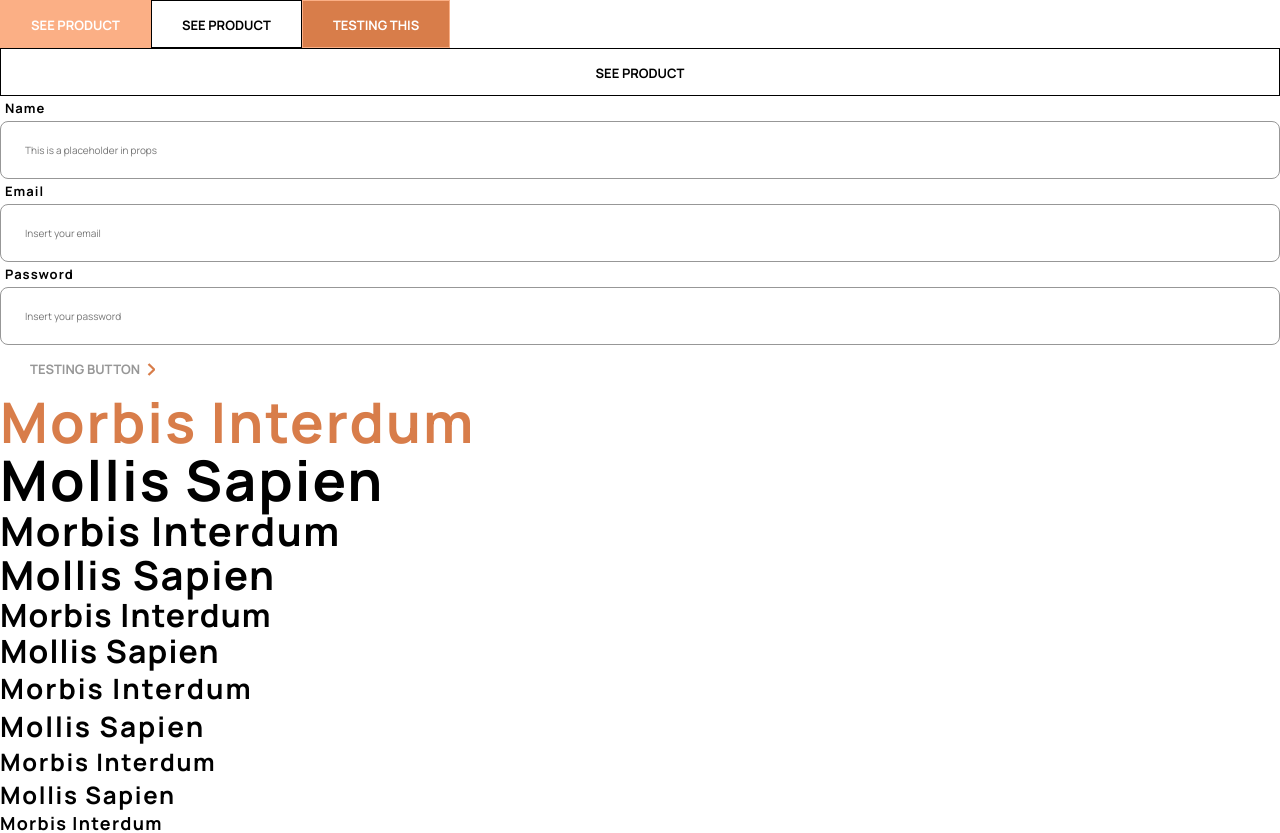
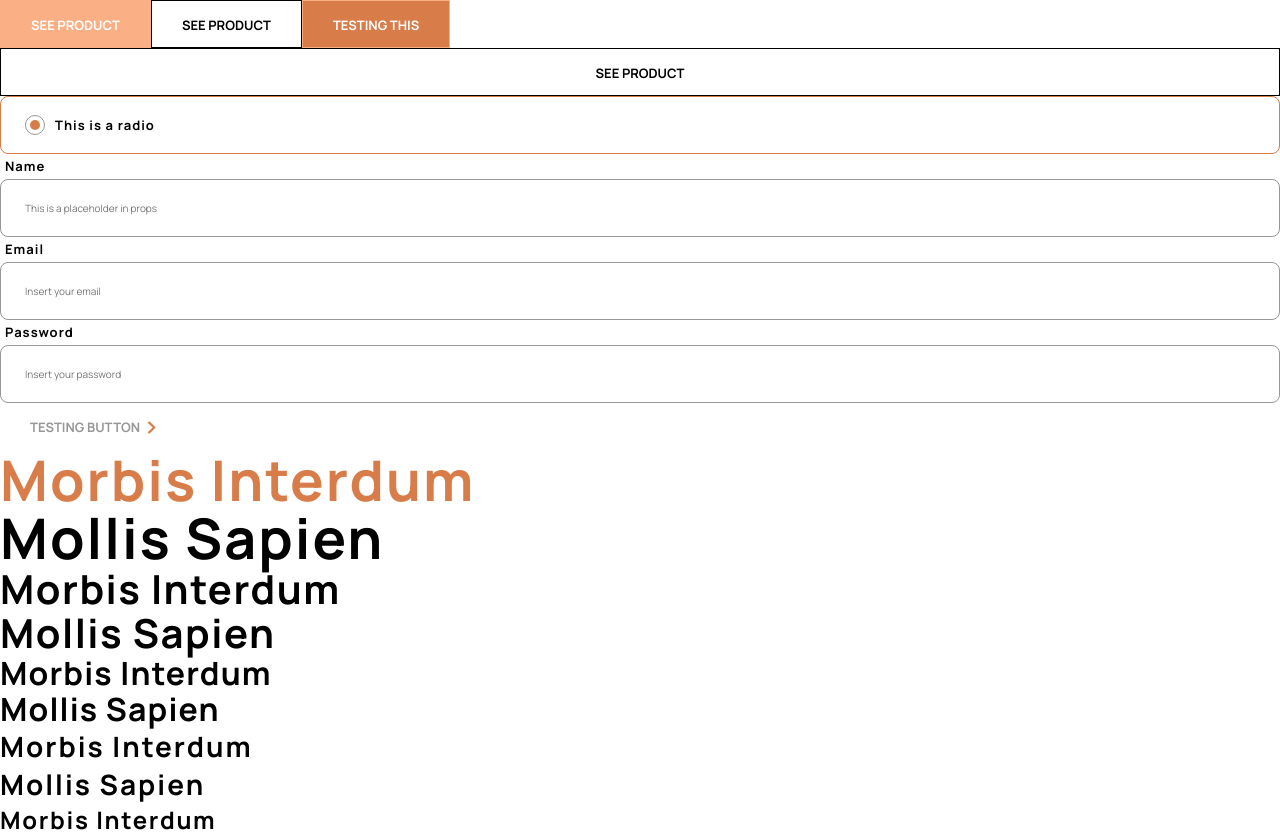
Before and after one commit to MauricioMorenoMorales/FM-16-audiophile-e-comerce, a React (Create React App) app: page / in a window 1280 px wide. Shown: the top 833 px of the page. Built offline with nearby package versions, Linux system fonts and the light colour scheme.

Commit message:
Radio component created

```diff
--- a/src/App.tsx
+++ b/src/App.tsx
@@ -1,4 +1,4 @@
-import { Text, Button, GhostButton, Input } from './components/atoms';
+import { Text, Button, GhostButton, Input, Radio } from './components/atoms';
 
 const App = () => {
 	return (
@@ -9,6 +9,7 @@ const App = () => {
 			<Button kind="secondary" fullWidth>
 				see product
 			</Button>
+			<Radio active={true} label="This is a radio" />
 			<Input
 				title="Name"
 				placeholder="This is a placeholder in props"
--- a/src/components/atoms/Input/Input.tsx
+++ b/src/components/atoms/Input/Input.tsx
@@ -20,6 +20,8 @@ const Input: React.FC<ComponentProps> = ({
 		email: /(?:[a-z0-9!#$%&'*+/=?^_`{|}~-]+(?:\.[a-z0-9!#$%&'*+/=?^_`{|}~-]+)*|"(?:[\x01-\x08\x0b\x0c\x0e-\x1f\x21\x23-\x5b\x5d-\x7f]|\\[\x01-\x09\x0b\x0c\x0e-\x7f])*")@(?:(?:[a-z0-9](?:[a-z0-9-]*[a-z0-9])?\.)+[a-z0-9](?:[a-z0-9-]*[a-z0-9])?|\[(?:(?:(2(5[0-5]|[0-4][0-9])|1[0-9][0-9]|[1-9]?[0-9]))\.){3}(?:(2(5[0-5]|[0-4][0-9])|1[0-9][0-9]|[1-9]?[0-9])|[a-z0-9-]*[a-z0-9]:(?:[\x01-\x08\x0b\x0c\x0e-\x1f\x21-\x5a\x53-\x7f]|\\[\x01-\x09\x0b\x0c\x0e-\x7f])+)\])/,
 		password: /./gi,
 	};
+
+	//TODO Realice the function who passes the value to the parent of this element
 
 	const formatValidator: React.ChangeEventHandler = event => {
 		const eventValue = (event.currentTarget as HTMLInputElement).value;
--- /dev/null
+++ b/src/components/atoms/Radio/Radio.styles.ts
@@ -0,0 +1,42 @@
+import styled from 'styled-components';
+import {
+	borderSystem,
+	colorSystem,
+	heightSystem,
+	spacingSystem,
+} from '../../../global/designSystem';
+
+const Styles = styled.div`
+	display: flex;
+	border: 1px solid ${colorSystem.baseSecondaryDesaturated};
+	border-radius: ${borderSystem.small}px;
+	height: ${heightSystem.extraBig}px;
+	display: flex;
+	align-items: center;
+	padding-left: ${spacingSystem.medium}px;
+	cursor: pointer;
+	&:hover {
+		border: 1px solid ${colorSystem.accent};
+	}
+	&.active {
+		border: 1px solid ${colorSystem.accent};
+	}
+	& > .radio {
+		height: 20px;
+		width: 20px;
+		border: 1px solid ${colorSystem.baseSecondaryDesaturated};
+		border-radius: 50%;
+		display: flex;
+		align-items: center;
+		justify-content: center;
+		margin-right: 10px;
+		& > .inner-radio {
+			height: 10px;
+			width: 10px;
+			background-color: ${colorSystem.accent};
+			border-radius: 50%;
+		}
+	}
+`;
+
+export default Styles;
--- /dev/null
+++ b/src/components/atoms/Radio/Radio.tsx
@@ -0,0 +1,23 @@
+import React from 'react';
+
+import { Text } from '../';
+import Styles from './Radio.styles';
+
+export interface RadioProps {
+	active: boolean;
+	label: string;
+}
+
+// TODO
+const Radio: React.FC<RadioProps> = ({ active, label }) => {
+	return (
+		<Styles className={`${active && 'active'}`}>
+			<div className="radio">
+				{active && <div className="inner-radio" data-testid="inner-radio"></div>}
+			</div>
+			<Text size="subtitle" data-testid="label">{label}</Text>
+		</Styles>
+	);
+};
+
+export default Radio;
--- a/src/components/atoms/index.ts
+++ b/src/components/atoms/index.ts
@@ -2,3 +2,4 @@ export { default as Text } from './Text/Text';
 export { default as Button } from './Buttons/Button';
 export { default as GhostButton } from './Buttons/GhostButton';
 export { default as Input } from './Input/Input';
+export { default as Radio } from './Radio/Radio';
--- a/src/global/designSystem.ts
+++ b/src/global/designSystem.ts
@@ -10,7 +10,10 @@ export const colorSystem = {
 	error: '#cd2c2c',
 };
 
-export const spacingSystem = {};
+export const spacingSystem = {
+	medium: 24,
+	verySmall: 5,
+};
 
 export const fontSystem = {
 	fontFamily: "'Manrope', sans-serif",
@@ -23,4 +26,5 @@ export const borderSystem = {
 
 export const heightSystem = {
 	big: 48,
+	extraBig: 58,
 };
```
Also changed, not shown: 2 other files (tests, documents, lock files or other folders).
